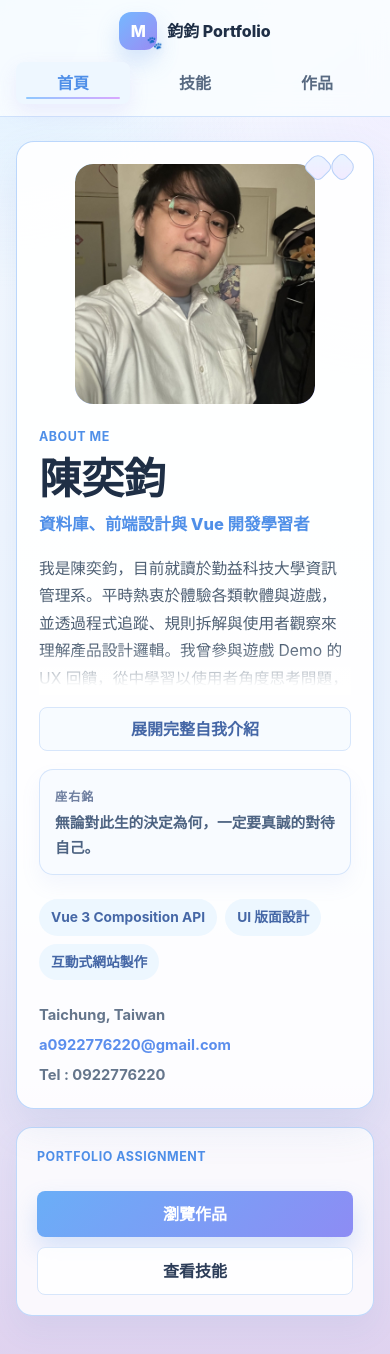
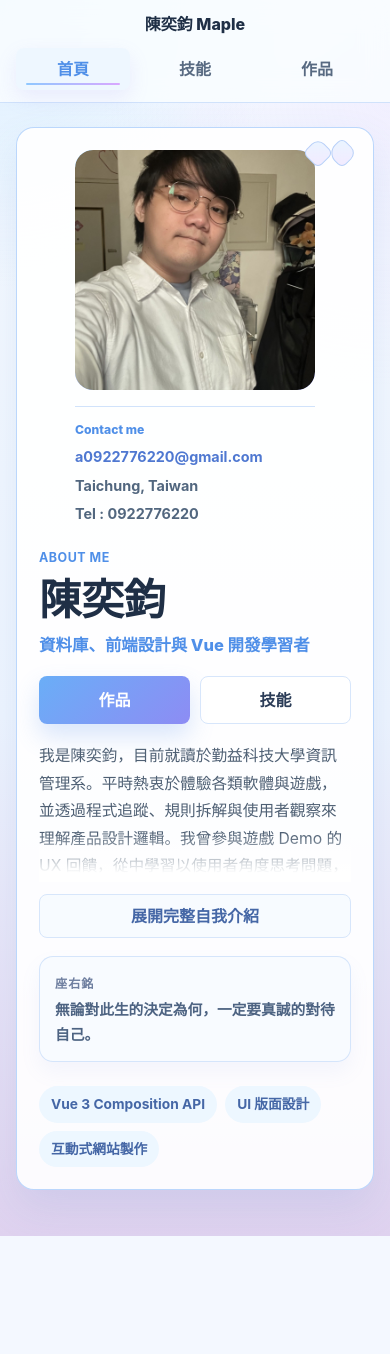
Before and after one commit to an80546/MyPortfolio, a Vue app: page / in a window 390 px wide. Shown: the top 1354 px of the page. After the commit the page ends 1236 px from the top, so only its background shows below. Built offline with nearby package versions, Linux system fonts and the light colour scheme.

Commit message:
profileCard update

```diff
--- a/index.html
+++ b/index.html
@@ -3,6 +3,7 @@
   <head>
     <meta charset="UTF-8">
     <meta name="viewport" content="width=device-width, initial-scale=1.0">
+    <link rel="icon" type="image/png" href="/favicon.png">
     <title>鈞鈞 Maple 簡歷</title>
   </head>
   <body>
--- a/src/components/NavBar.vue
+++ b/src/components/NavBar.vue
@@ -8,8 +8,7 @@ const route = useRoute()
   <header class="nav-wrap">
     <nav class="nav-bar" aria-label="主要導覽">
       <RouterLink class="brand" to="/">
-        <span class="brand-mark">M</span>
-        <span>鈞鈞 Portfolio</span>
+        <span>陳奕鈞 Maple</span>
       </RouterLink>
 
       <div class="nav-links">
--- a/src/components/ProfileCard.vue
+++ b/src/components/ProfileCard.vue
@@ -1,4 +1,5 @@
 <script setup>
+import { RouterLink } from 'vue-router'
 import { ref } from 'vue'
 
 // defineProps 用來接收上層傳入的 profile 資料，讓元件可以重複使用不同資料。
@@ -14,14 +15,27 @@ const isIntroExpanded = ref(false)
 
 <template>
   <section class="profile-card">
-    <div class="avatar" aria-hidden="true">
-      <img class="profile-photo" src="/me.jpg" :alt="`${profile.name} 的個人照片`" />
+    <div class="profile-rail">
+      <div class="avatar" aria-hidden="true">
+        <img class="profile-photo" src="/me.jpg" :alt="`${profile.name} 的個人照片`" />
+      </div>
+
+      <div class="contact-list" aria-label="Contact me">
+        <span class="contact-label">Contact me</span>
+        <a :href="`mailto:${profile.email}`">{{ profile.email }}</a>
+        <span>{{ profile.location }}</span>
+        <span>Tel : {{ profile.phone }}</span>
+      </div>
     </div>
 
     <div class="profile-content">
       <p class="eyebrow">About Me</p>
       <h1>{{ profile.name }}</h1>
       <p class="title">{{ profile.title }}</p>
+      <div class="profile-actions" aria-label="Portfolio links">
+        <RouterLink class="primary-link" to="/projects">作品</RouterLink>
+        <RouterLink class="secondary-link" to="/skills">技能</RouterLink>
+      </div>
       <p class="intro" :class="{ 'intro--collapsed': !isIntroExpanded }">我是陳奕鈞，目前就讀於勤益科技大學資訊管理系。平時熱衷於體驗各類軟體與遊戲，並透過程式追蹤、規則拆解與使用者觀察來理解產品設計邏輯。我曾參與遊戲 Demo 的 UX
         回饋，從中學習以使用者角度思考問題，並透過分析與整理提出具體建議。 <br><br>
 
@@ -44,11 +58,6 @@ const isIntroExpanded = ref(false)
         <li v-for="item in profile.highlights" :key="item">{{ item }}</li>
       </ul>
 
-      <div class="meta">
-        <span>{{ profile.location }}</span>
-        <a :href="`mailto:${profile.email}`">{{ profile.email }}</a>
-        <span>Tel : {{ profile.phone }}</span>
-      </div>
     </div>
   </section>
 </template>
@@ -57,9 +66,9 @@ const isIntroExpanded = ref(false)
 .profile-card {
   position: relative;
   display: grid;
-  grid-template-columns: 250px 1fr;
+  grid-template-columns: 250px minmax(0, 1fr);
   gap: 36px;
-  align-items: center;
+  align-items: start;
   overflow: hidden;
   border: 1px solid rgba(172, 207, 252, 0.82);
   border-radius: 22px;
@@ -100,6 +109,12 @@ const isIntroExpanded = ref(false)
   box-shadow: 0 24px 54px rgba(118, 146, 224, 0.2);
 }
 
+.profile-rail {
+  display: grid;
+  gap: 16px;
+  justify-items: center;
+}
+
 .avatar {
   display: grid;
   width: 220px;
@@ -124,6 +139,29 @@ const isIntroExpanded = ref(false)
   object-position: center;
 }
 
+.contact-list {
+  display: grid;
+  width: 220px;
+  gap: 8px;
+  border-top: 1px solid rgba(205, 224, 251, 0.9);
+  padding-top: 14px;
+  color: #52677f;
+  font-size: 0.9rem;
+  font-weight: 700;
+  line-height: 1.45;
+  overflow-wrap: anywhere;
+}
+
+.contact-list a {
+  color: #4f78d1;
+}
+
+.contact-label {
+  color: #4f8fe8;
+  font-size: 0.76rem;
+  font-weight: 800;
+}
+
 h1 {
   margin: 0;
   color: #1f2f46;
@@ -136,6 +174,13 @@ h1 {
   color: #4f8fe8;
   font-size: 1.18rem;
   font-weight: 800;
+}
+
+.profile-actions {
+  display: flex;
+  flex-wrap: wrap;
+  gap: 10px;
+  margin-top: 18px;
 }
 
 .intro {
@@ -192,18 +237,6 @@ h1 {
   font-weight: 700;
 }
 
-.meta {
-  display: flex;
-  gap: 18px;
-  margin-top: 24px;
-  color: #65768c;
-  font-weight: 700;
-}
-
-.meta a {
-  color: #5b8eed;
-}
-
 @media (max-width: 720px) {
   .profile-card {
     grid-template-columns: 1fr;
@@ -232,10 +265,19 @@ h1 {
   }
 
   .avatar,
+  .profile-photo,
+  .contact-list {
+    width: min(100%, 240px);
+  }
+
+  .avatar,
   .profile-photo {
-    width: min(100%, 240px);
     height: auto;
     aspect-ratio: 1;
+  }
+
+  .profile-rail {
+    justify-items: center;
   }
 
   .avatar {
@@ -253,6 +295,12 @@ h1 {
 
   .title {
     font-size: 1.03rem;
+  }
+
+  .profile-actions {
+    display: grid;
+    grid-template-columns: 1fr 1fr;
+    gap: 10px;
   }
 
   .intro {
@@ -304,11 +352,5 @@ h1 {
     font-size: 0.86rem;
   }
 
-  .meta {
-    flex-direction: column;
-    gap: 8px;
-    font-size: 0.92rem;
-    word-break: break-word;
-  }
 }
 </style>
--- a/src/views/HomeView.vue
+++ b/src/views/HomeView.vue
@@ -1,5 +1,4 @@
 <script setup>
-import { RouterLink } from 'vue-router'
 import ProfileCard from '../components/ProfileCard.vue'
 import { profile } from '../data/profile'
 </script>
@@ -7,69 +6,20 @@ import { profile } from '../data/profile'
 <template>
   <div class="home-view">
     <ProfileCard :profile="profile" />
-    <section class="home-actions">
-      <div>
-        <p class="eyebrow">Portfolio Assignment</p>
-      </div>
-      <div class="action-links">
-        <RouterLink class="primary-link" to="/projects">瀏覽作品</RouterLink>
-        <RouterLink class="secondary-link" to="/skills">查看技能</RouterLink>
-      </div>
-    </section>
   </div>
 </template>
 
 <style scoped>
 .home-view {
   display: grid;
-  gap: 22px;
-}
-
-.home-actions {
-  display: flex;
+  min-height: calc(100vh - 178px);
   align-items: center;
-  justify-content: space-between;
-  gap: 28px;
-  border: 1px solid rgba(180, 211, 251, 0.84);
-  border-radius: 18px;
-  padding: 26px 30px;
-  background: rgba(255, 255, 255, 0.82);
-  box-shadow: 0 14px 30px rgba(81, 124, 190, 0.08);
-}
-
-h2 {
-  max-width: 650px;
-  margin: 0;
-  color: #1f2f46;
-  font-size: 1.45rem;
-}
-
-.action-links {
-  display: flex;
-  flex-shrink: 0;
-  gap: 12px;
 }
 
 @media (max-width: 720px) {
   .home-view {
-    gap: 18px;
-  }
-
-  .home-actions {
+    min-height: 0;
     align-items: stretch;
-    flex-direction: column;
-    gap: 16px;
-    border-radius: 16px;
-    padding: 20px;
-  }
-
-  .action-links {
-    flex-direction: column;
-    gap: 10px;
-  }
-
-  .action-links a {
-    width: 100%;
   }
 }
 </style>
--- a/src/views/SkillsView.vue
+++ b/src/views/SkillsView.vue
@@ -8,7 +8,7 @@ import { skills } from '../data/skills'
   <section>
     <header class="page-header">
       <p class="eyebrow">Skills</p>
-      <h1 class="page-title">技能頁</h1>
+      <h1 class="page-title">技能</h1>
       <p class="page-description">
       <span>擁有的證照以及擅長的技能、領域</span>
       </p>
```
Also changed, not shown: public/favicon.png (added).
